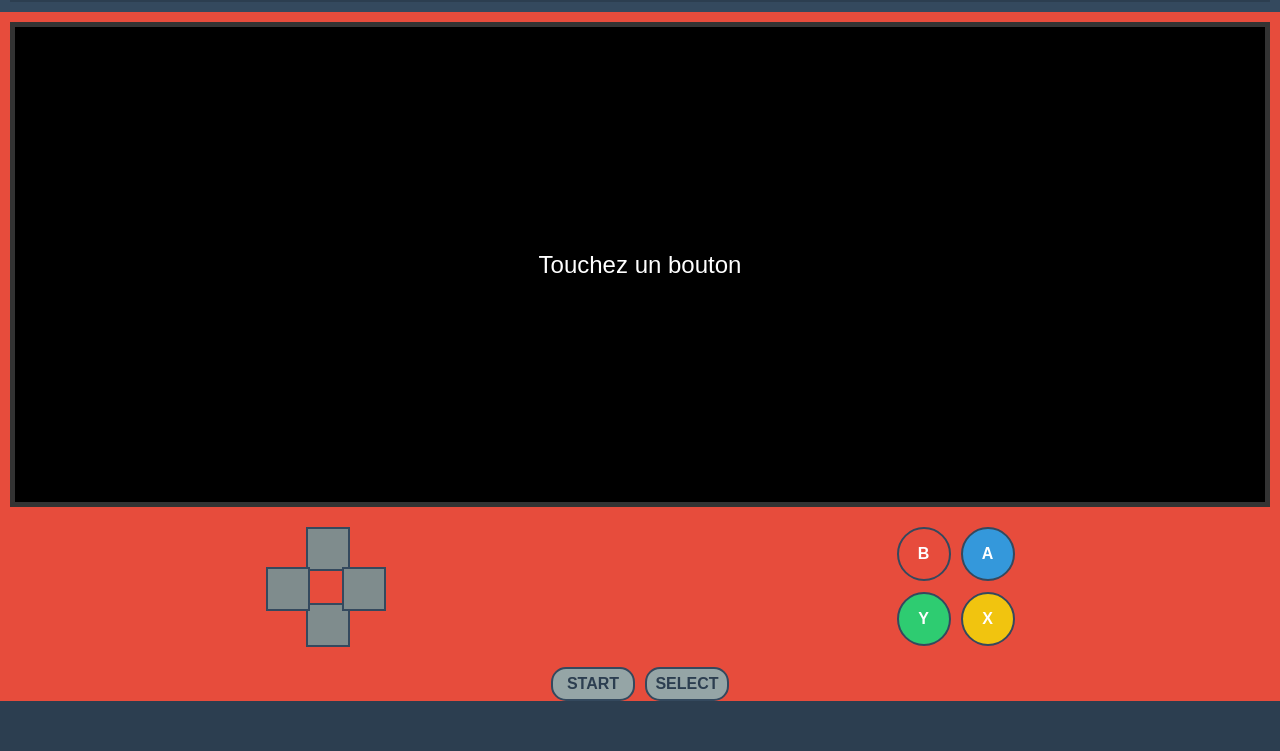
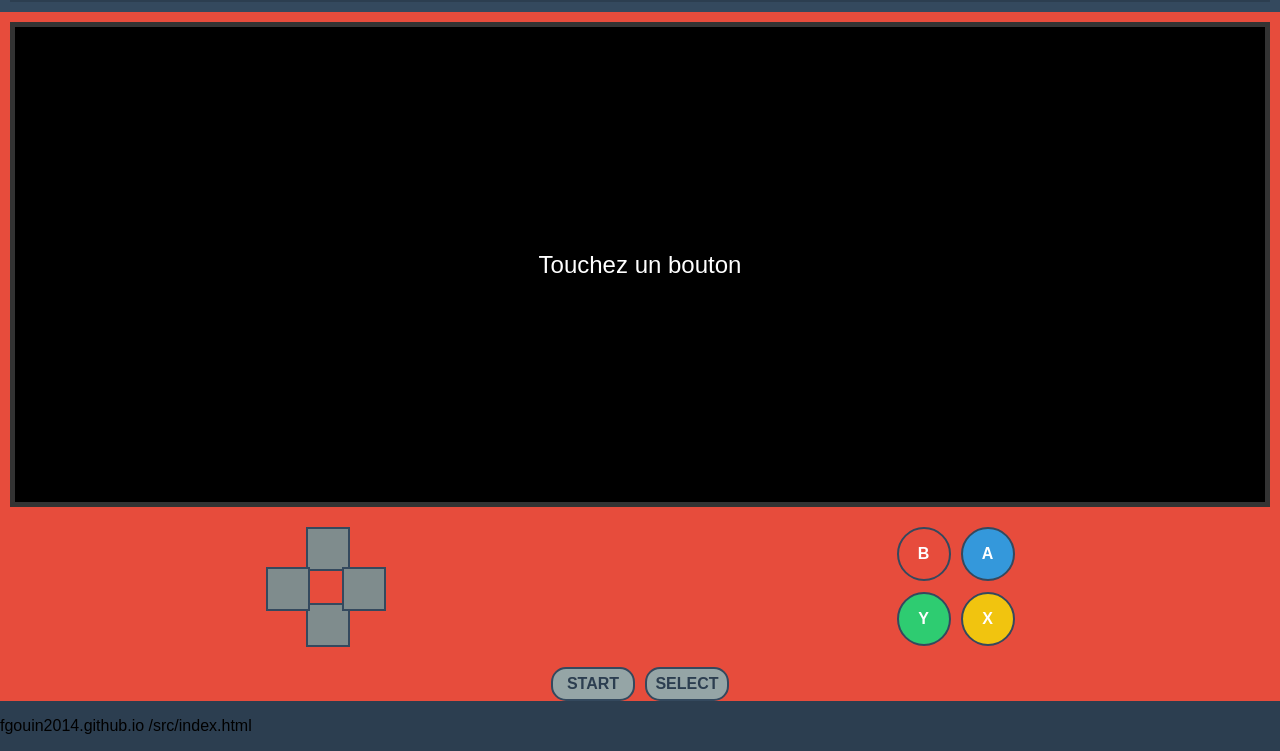
Before and after one commit to fgouin2014/fgouin2014.github.io, a plain HTML site: page src/index.html in a window 1280 px wide. Shown: the part 99-850 px from the top of the page. Before the commit the page ends 800 px from the top, so only its background shows below. Drawn offline with Linux system fonts and the light colour scheme.

Commit message:
Update index.html

```diff
--- a/src/index.html
+++ b/src/index.html
@@ -173,7 +173,7 @@
             <div class="menu-button" data-button="SELECT">SELECT</div>
         </div>
     </div>
-
+        <div><p>fgouin2014.github.io /src/index.html</p></div>
     <script>
         document.addEventListener('DOMContentLoaded', () => {
             const screen = document.getElementById('screen');
```
